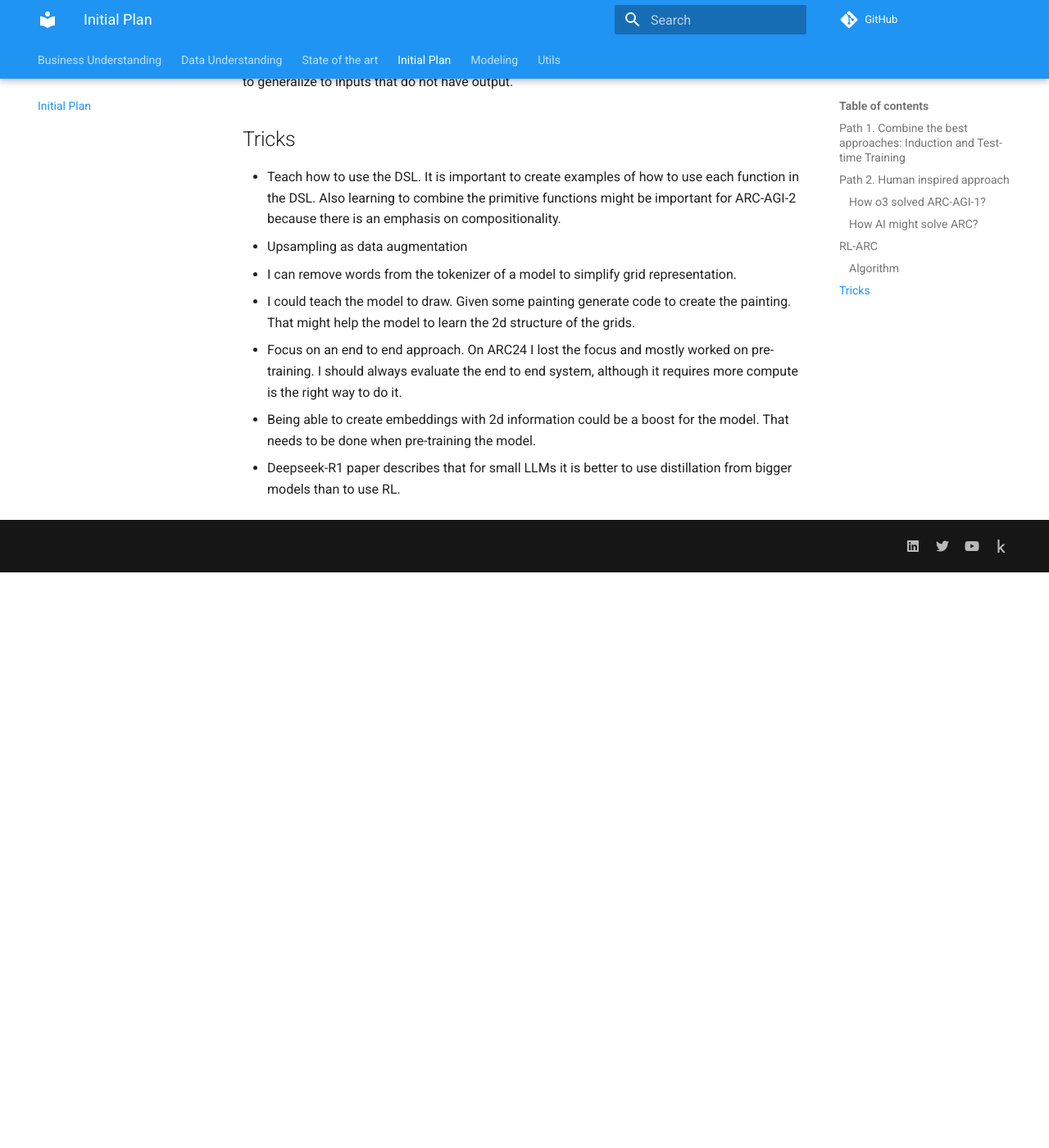
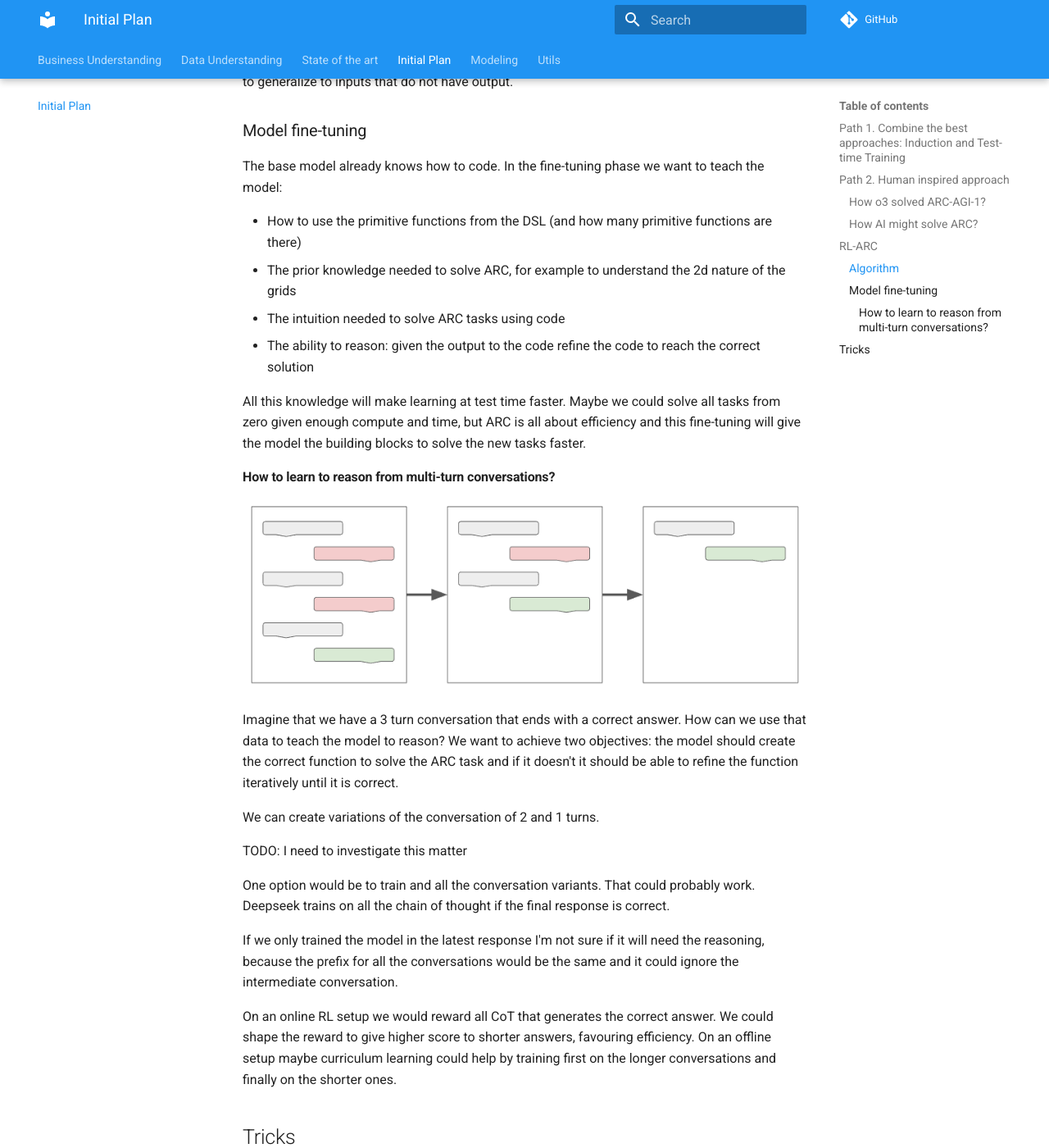
Before and after one commit to ironbar/arc25, an MkDocs documentation site: the page built from docs/04_Initial_Plan.md, in a window 1280 px wide and 1400 px high, scrolled down 4166 px. Shown: the whole window at 82% size. Built offline with MkDocs 1.6.1 and Material for MkDocs 9.7.7, drawn with Linux system fonts in a browser that asks for light colours; comment, search, counter and statistics services are not loaded; before the commit the page ends 4864 px from its top, so only the background shows below that; some of the changed text lies outside the part shown.

Commit message:
enhance documentation on framing ARC as a reinforcement learning problem and introduce model fine-tuning strategies

```diff
--- a/docs/04_Initial_Plan.md
+++ b/docs/04_Initial_Plan.md
@@ -65,7 +65,7 @@ That way we only have to learn the policy and parametrize the learning, all the
 
 ## RL-ARC
 
-The idea is to frame ARC as a reinforcement learning problem. The system is given a new task and it needs to learn it as efficiently as possible. It is like playing a game, but instead of hitting the buttons we have to write code.
+The idea is to frame ARC as a reinforcement learning problem. The system is given a new task and it needs to learn it as efficiently as possible. It is like playing a game, but instead of hitting the buttons it has to write code to play.
 The code generates an output that is evaluated against the ground truth and returns an score.
 
 Finding the right program is equivalent to finding the right trajectory to solve a game. Instead of actions we write code, but the problem is exactly the same. When we want to solve a new task in ARC is the same as wanting to solve a new game. We can frame the problem as a Reinforcement learning game, with a very sparse reward.
@@ -87,6 +87,33 @@ While solution is not found:
 
 The model will be given all the task inputs and the available outputs, and will have to write python code that implements the task. By giving all the inputs we force the model to create python code to generalize to inputs that do not have output.
 
+### Model fine-tuning
+
+The base model already knows how to code. In the fine-tuning phase we want to teach the model:
+
+- How to use the primitive functions from the DSL (and how many primitive functions are there)
+- The prior knowledge needed to solve ARC, for example to understand the 2d nature of the grids
+- The intuition needed to solve ARC tasks using code
+- The ability to reason: given the output to the code refine the code to reach the correct solution
+
+All this knowledge will make learning at test time faster. Maybe we could solve all tasks from zero given enough compute and time, but ARC is all about efficiency and this fine-tuning will give the model the building blocks to solve the new tasks faster.
+
+#### How to learn to reason from multi-turn conversations?
+
+![alt text](res/1744637862310_image.png)
+
+Imagine that we have a 3 turn conversation that ends with a correct answer. How can we use that data to teach the model to reason? We want to achieve two objectives: the model should create the correct function to solve the ARC task and if it doesn't it should be able to refine the function iteratively until it is correct.
+
+We can create variations of the conversation of 2 and 1 turns.
+
+TODO: I need to investigate this matter
+
+One option would be to train and all the conversation variants. That could probably work. Deepseek trains on all the chain of thought if the final response is correct.
+
+If we only trained the model in the latest response I'm not sure if it will need the reasoning, because the prefix for all the conversations would be the same and it could ignore the intermediate conversation.
+
+On an online RL setup we would reward all CoT that generates the correct answer. We could shape the reward to give higher score to shorter answers, favouring efficiency. On an offline setup maybe curriculum learning could help by training first on the longer conversations and finally on the shorter ones.
+
 ## Tricks
 
 - Teach how to use the DSL. It is important to create examples of how to use each function in the DSL. Also learning to combine the primitive functions might be important for ARC-AGI-2 because there is an emphasis on compositionality.
```
Also changed, not shown: docs/res/1744637862310_image.png (added).
